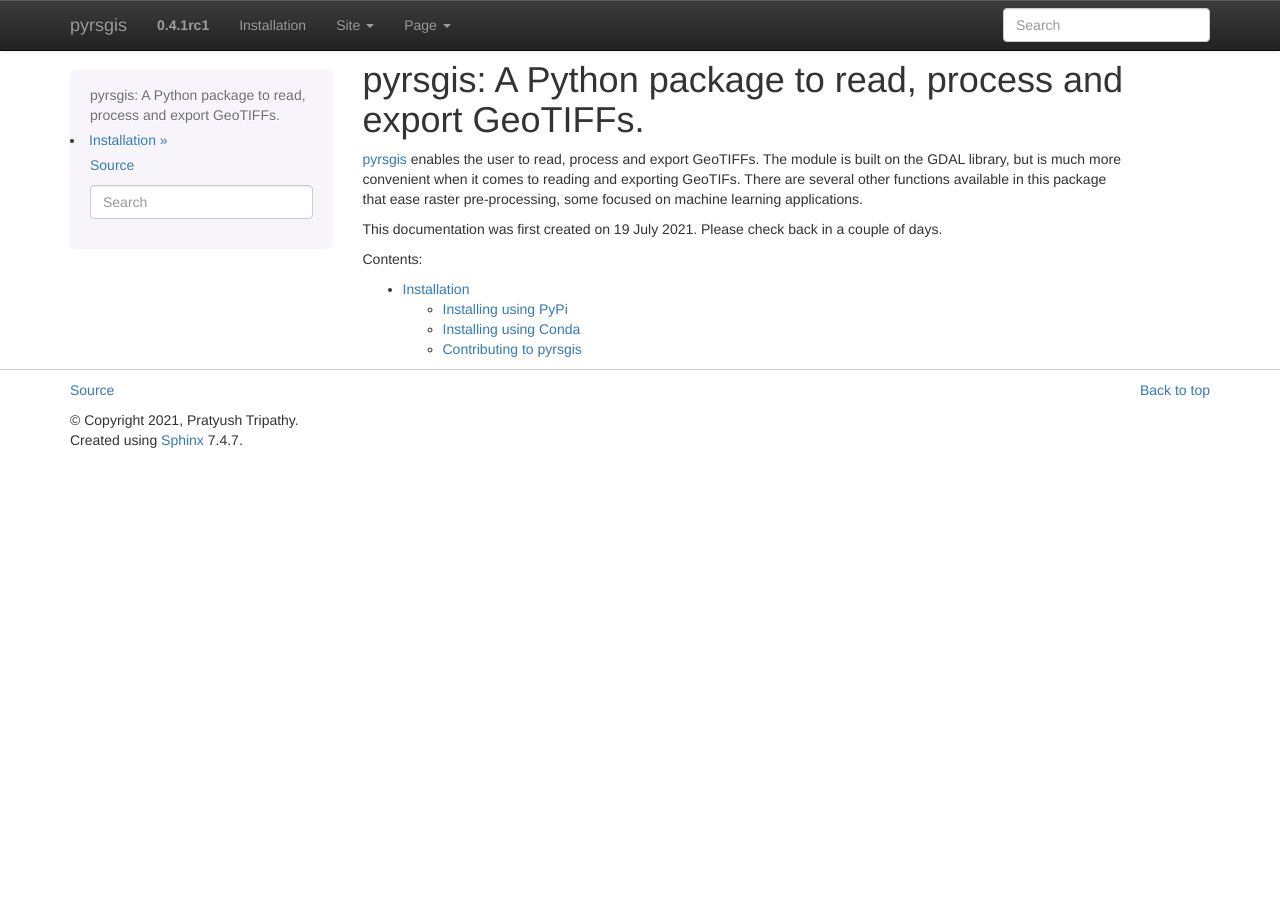
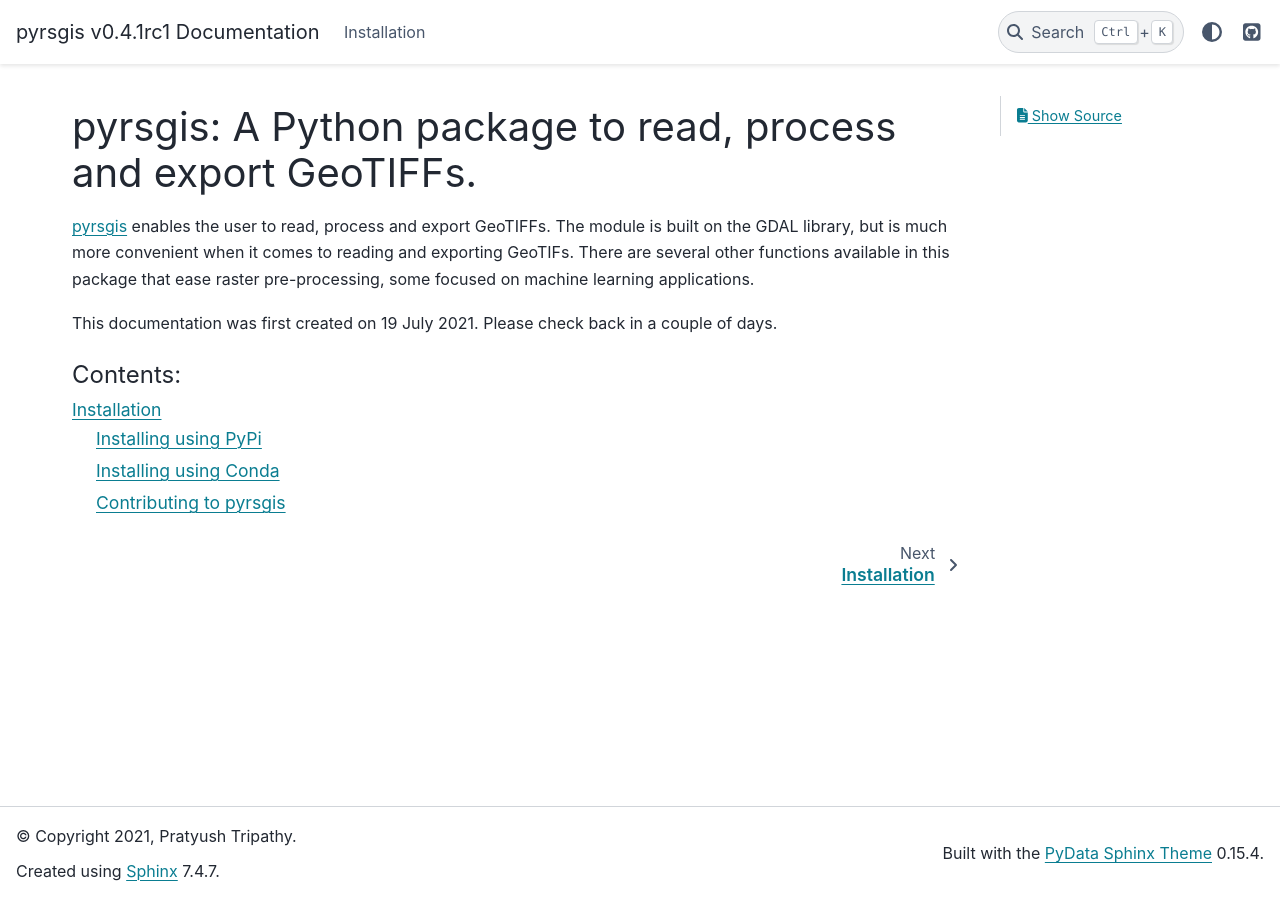
Before and after one commit to PratyushTripathy/pyrsgis, a Sphinx documentation site: the page built from docs/index.rst, in a window 1280 px wide. Built offline with Sphinx 7.4.7 and the PyData theme 0.15.4, drawn with Linux system fonts in a browser that asks for light colours; pages that are not in the unit, such as notebooks, are missing from menus; some of the changed lines change nothing that is shown.

Commit message:
docs update

```diff
--- a/docs/conf.py
+++ b/docs/conf.py
@@ -23,20 +23,14 @@ project = 'pyrsgis'
 copyright = '2021, Pratyush Tripathy'
 author = 'Pratyush Tripathy'
 
-# The full version, including alpha/beta/rc tags
-try:
-    release = pyrsgis.__version__
-except:
-    with open('../pyrsgis/__init__.py') as f:
-        for line in f:
-            if line.find("__version__") >= 0:
-                version = line.split("=")[1].strip()
-                version = version.strip('"').strip("'")
-                continue
+# add version info
+sys.path.insert(0, os.path.abspath("../.."))
 
+import pyrsgis
+version = pyrsgis.__version__
 
 # -- General configuration ---------------------------------------------------
-sys.path.insert(0, os.path.abspath('../'))
+sys.path.insert(0, os.path.abspath('../..'))
 
 MOCK_MODULES = [
     'numpy',
@@ -68,6 +62,8 @@ templates_path = ['_templates']
 # This pattern also affects html_static_path and html_extra_path.
 exclude_patterns = ['_build', 'Thumbs.db', '.DS_Store']
 
+# The name of the Pygments (syntax highlighting) style to use.
+pygments_style = "sphinx"
 
 # -- Options for HTML output -------------------------------------------------
 
@@ -75,23 +71,16 @@ exclude_patterns = ['_build', 'Thumbs.db', '.DS_Store']
 # a list of builtin themes.
 #
 html_theme_options = {
-    'navbar_title': "pyrsgis",
-    'navbar_sidebarrel': False,
-    'navbar_class': "navbar navbar-inverse",
-    'navbar_fixed_top': "true",
-    'source_link_position': 'footer',
-    'bootstrap_version': "3",
-    'navbar_links': [
-        ("Installation", "installation")]
+    "github_url": "https://github.com/PratyushTripathy/pyrsgis"
     }
 
 
-html_theme = 'bootstrap'
-html_theme_path = sphinx_bootstrap_theme.get_html_theme_path()
+html_theme = "pydata_sphinx_theme"
+#html_theme_path = sphinx_bootstrap_theme.get_html_theme_path()
 html_title = "%s v%s Documentation" % ('pyrsgis', version)
 
 # Add any paths that contain custom static files (such as style sheets) here,
 # relative to this directory. They are copied after the builtin static files,
 # so a file named "default.css" will overwrite the builtin "default.css".
 html_static_path = ['_static']
-htmlhelp_basename = 'pyrsgis' + 'doc'
+htmlhelp_basename = 'pyrsgisdoc'
```
